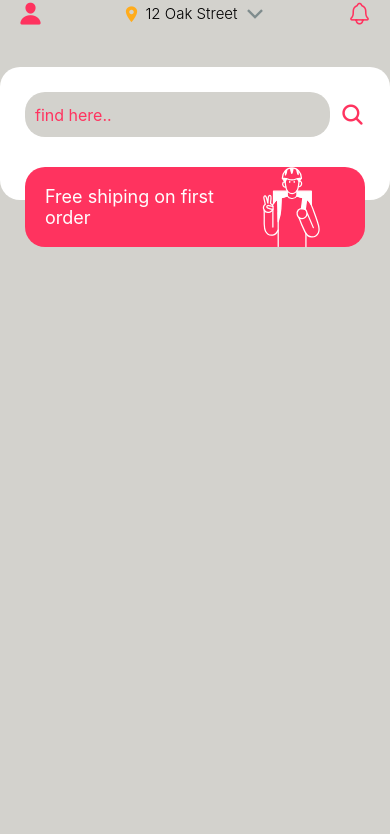
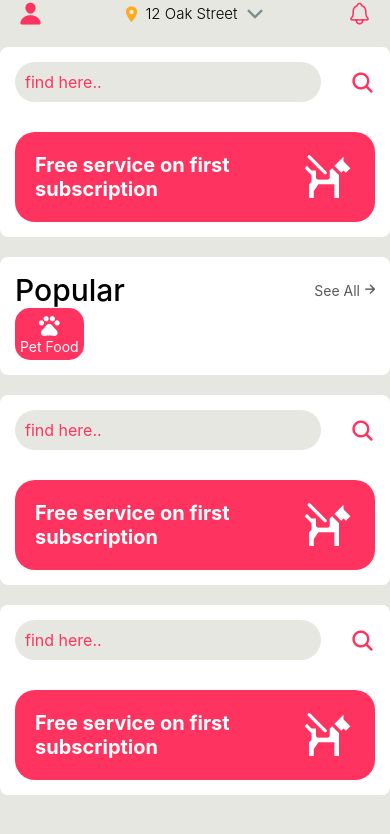
Before and after one commit to palveeen22/walkies-native-app, a React Native app: screen /Home in a window 390 px wide. Shown: the top 834 px of the page. Built offline with nearby package versions, Linux system fonts and the light colour scheme.

Commit message:
feat: home layout fix

```diff
--- a/package.json
+++ b/package.json
@@ -9,6 +9,7 @@
     "web": "expo start --web"
   },
   "dependencies": {
+    "@react-navigation/bottom-tabs": "^6.5.11",
     "@react-navigation/native": "^6.1.9",
     "@react-navigation/native-stack": "^6.9.17",
     "expo": "~49.0.15",
--- a/src/components/HomeCard.jsx
+++ b/src/components/HomeCard.jsx
@@ -1,13 +1,13 @@
 import React from "react";
 import { SafeAreaView, Text } from "react-native";
 import styled from "styled-components/native";
-import { Ionicons } from "@expo/vector-icons";
+import { MaterialCommunityIcons, Ionicons } from "@expo/vector-icons";
 import Image from "../assets/contentMain";
 
 //style
 
 const ContainerMenu = styled.View`
-  padding-vertical: 40px;
+  /* padding-top: 40px; */
 `;
 
 const MenuBox = styled.View`
@@ -52,13 +52,14 @@ const Reklama = styled.View`
   background-color: #ff335f;
   margin-top: 30px;
   border-radius: 20px;
-  height: 80px;
+  height: 90px;
   padding: 20px;
 `;
 
 const ReklamaText = styled.Text`
   color: #fff;
-  font-size: 18px;
+  font-size: 20px;
+  font-weight: bold;
 `;
 
 const KeyboardAvoidingView = styled.KeyboardAvoidingView`
@@ -75,8 +76,16 @@ const HomeCard = () => {
             <Ionicons name="search" color="#ff335f" size={25} />
           </FormInput>
           <Reklama>
-            <ReklamaText>Free shiping on first order</ReklamaText>
-            <Image />
+            <ReklamaText>
+              Free service on first {"\n"}
+              subscription
+            </ReklamaText>
+            <MaterialCommunityIcons
+              name="dog-service"
+              color="#ffff"
+              size={55}
+            />
+            {/* <Image /> */}
           </Reklama>
           {/* <Text>tyesx</Text> */}
         </KeyboardAvoidingView>
--- a/src/screens/HomeScreen.jsx
+++ b/src/screens/HomeScreen.jsx
@@ -1,29 +1,28 @@
 import React from "react";
-import { SafeAreaView, Text } from "react-native";
+import { SafeAreaView, ScrollView, Text } from "react-native";
 import styled from "styled-components/native";
-import { Ionicons } from "@expo/vector-icons";
-import Image from "../assets/contentMain";
-import HomeCard from "../components/HomeCard";
+import {
+  MaterialCommunityIcons,
+  Ionicons,
+  Octicons,
+  MaterialIcons,
+} from "@expo/vector-icons";
 
-// layout //
 const Container = styled.View`
-  position: flex;
+  flex: 1;
   flex-direction: column;
-  width: 100%;
-  height: 100%;
-  background-color: #d3d2cd;
+  gap: 40px;
+  background-color: #e6e7e1;
 `;
+
 const ContainerHeader = styled.View`
   flex-direction: row;
   justify-content: space-between;
-  gap: 10px;
   align-items: center;
-  width: 100%;
   padding-horizontal: 18px;
 `;
 
 const Location = styled.View`
-  position: flex;
   flex-direction: row;
   align-items: center;
   gap: 5px;
@@ -35,11 +34,76 @@ const Title = styled.Text`
   font-size: 15px;
 `;
 
+const CardContainer = styled.View`
+  padding-top: 20px;
+  /* border: 1px; */
+`;
+
+const Card = styled.View`
+  background-color: #fff;
+  padding: 15px;
+  border-radius: 8px;
+`;
+
+const ContainerInput = styled.View`
+  position: flex;
+  flex-direction: row;
+  justify-content: space-between;
+  align-items: center;
+  gap: 5px;
+`;
+
+const SearchInput = styled.TextInput`
+  color: #ff335f;
+  background-color: #e6e7e1;
+  font-size: 28px;
+  height: 40px;
+  width: 85%;
+  font-size: 16px;
+  padding: 10px;
+  border-radius: 20px;
+  text-align: start;
+`;
+
+const Reklama = styled.View`
+  position: flex;
+  flex-direction: row;
+  justify-content: space-between;
+  align-items: center;
+  background-color: #ff335f;
+  margin-top: 30px;
+  border-radius: 20px;
+  height: 90px;
+  padding: 20px;
+`;
+
+const ReklamaText = styled.Text`
+  color: #fff;
+  font-size: 20px;
+  font-weight: bold;
+`;
+
+const TitleCard = styled.Text`
+  color: #000;
+  font-size: 30px;
+  font-weight: 500;
+`;
+
+const Tag = styled.View`
+  background-color: #ff335f;
+  position: flex;
+  flex-direction: column;
+  align-items: center;
+  border-radius: 15px;
+  padding: 5px;
+`;
+
 const HomeScreen = () => {
   return (
     <Container>
-      {/* Navbar */}
       <SafeAreaView>
+        <ScrollView>
+          {/* up content */}
           <ContainerHeader>
             <Ionicons name="person" color="#ff335f" size={25} />
             <Location>
@@ -49,7 +113,89 @@ const HomeScreen = () => {
             </Location>
             <Ionicons name="notifications-outline" color="#ff335f" size={25} />
           </ContainerHeader>
-        <HomeCard />
+
+          {/* second content */}
+          <CardContainer>
+            <Card>
+              <ContainerInput>
+                <SearchInput placeholder="find here.." />
+                <Ionicons name="search" color="#ff335f" size={25} />
+              </ContainerInput>
+              <Reklama>
+                <ReklamaText>
+                  Free service on first {"\n"}
+                  subscription
+                </ReklamaText>
+                <MaterialCommunityIcons
+                  name="dog-service"
+                  color="#ffff"
+                  size={55}
+                />
+              </Reklama>
+            </Card>
+          </CardContainer>
+
+          {/* third content */}
+          <CardContainer>
+            <Card>
+              <ContainerInput>
+                <TitleCard>Popular</TitleCard>
+                <ContainerInput>
+                  <Text style={{ color: "#595959" }}>See All</Text>
+                  <Octicons name="arrow-right" color="#595959" size={15} />
+                </ContainerInput>
+              </ContainerInput>
+              <ContainerInput>
+                <Tag>
+                  <MaterialIcons name="pets" color="#ffff" size={25} />
+                  <Text style={{ color: "#fff" }}>Pet Food</Text>
+                </Tag>
+              </ContainerInput>
+            </Card>
+          </CardContainer>
+
+          {/* four content */}
+          <CardContainer>
+            <Card>
+              <ContainerInput>
+                <SearchInput placeholder="find here.." />
+                <Ionicons name="search" color="#ff335f" size={25} />
+              </ContainerInput>
+              <Reklama>
+                <ReklamaText>
+                  Free service on first {"\n"}
+                  subscription
+                </ReklamaText>
+                <MaterialCommunityIcons
+                  name="dog-service"
+                  color="#ffff"
+                  size={55}
+                />
+              </Reklama>
+            </Card>
+          </CardContainer>
+
+          {/* five content */}
+          <CardContainer>
+            <Card>
+              <ContainerInput>
+                <SearchInput placeholder="find here.." />
+                <Ionicons name="search" color="#ff335f" size={25} />
+              </ContainerInput>
+              <Reklama>
+                <ReklamaText>
+                  Free service on first {"\n"}
+                  subscription
+                </ReklamaText>
+                <MaterialCommunityIcons
+                  name="dog-service"
+                  color="#ffff"
+                  size={55}
+                />
+              </Reklama>
+            </Card>
+          </CardContainer>
+        </ScrollView>
       </SafeAreaView>
     </Container>
   );
```
Also changed, not shown: src/components/CategoryCard.jsx (added, +8 -0 lines), src/components/TabBar.jsx (added, +98 -0 lines), src/screens/Flex.jsx (added, +33 -0 lines), 1 other file (tests, documents, lock files or other folders). Lines whose indentation alone changed are shown as unchanged.
